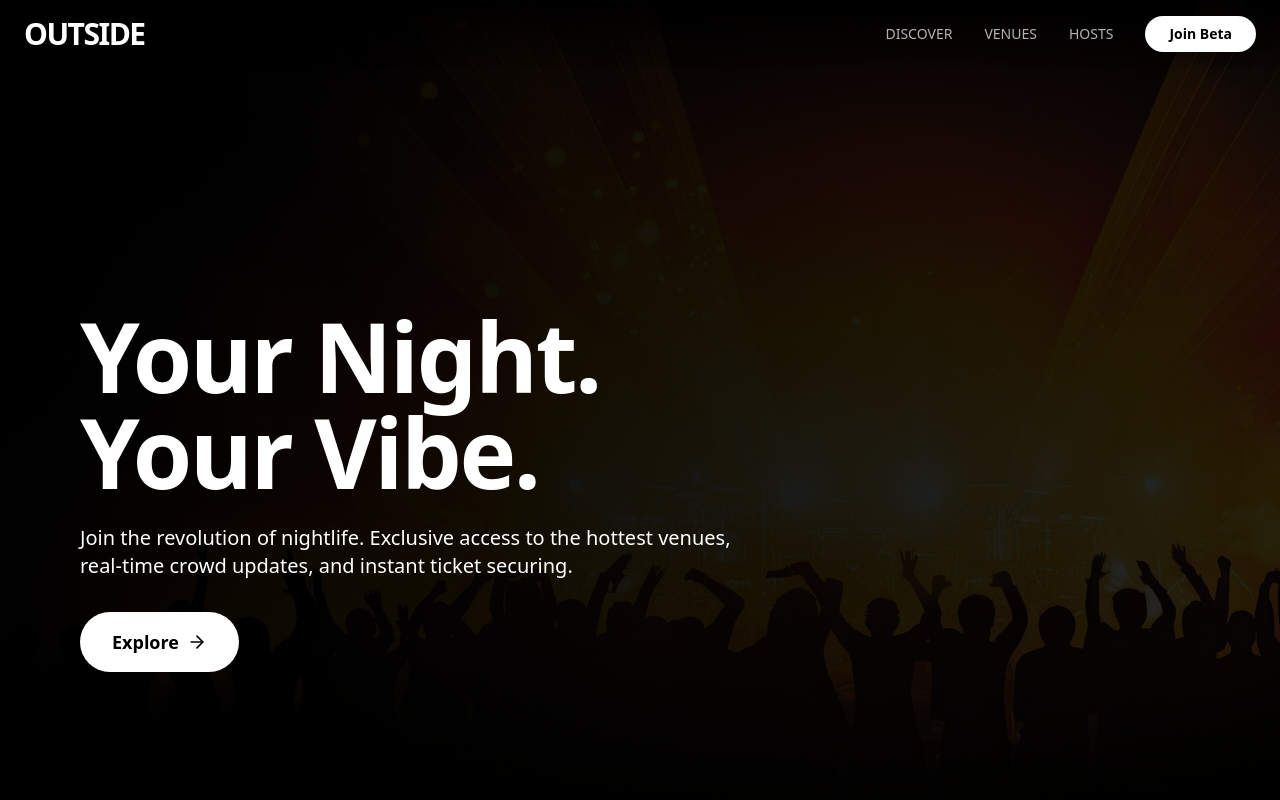
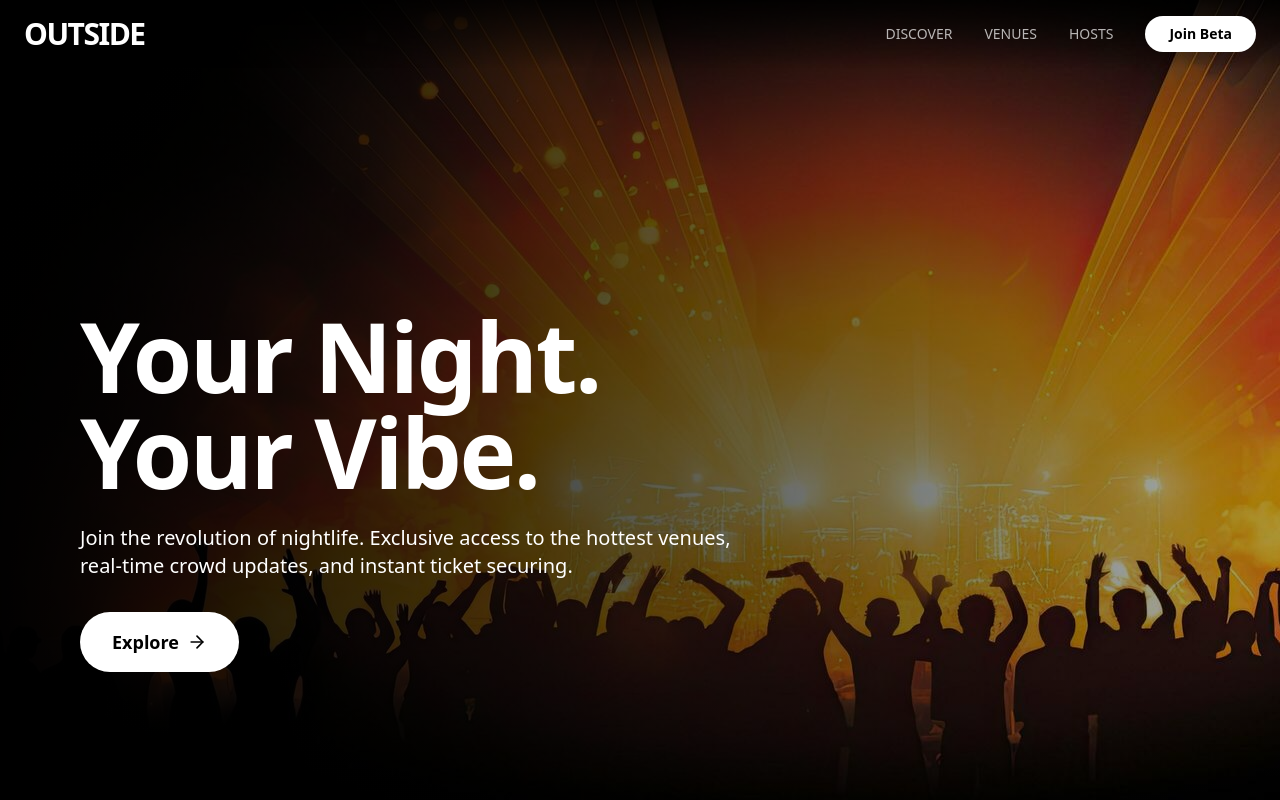
Before and after one commit to emekadefirst/OutsideUI, a React (Vite) app: page / in a window 1280 px wide. Shown: the top 800 px of the page. Built offline with nearby package versions, Linux system fonts and the light colour scheme.

Commit message:
menu bas working

```diff
--- a/src/index.css
+++ b/src/index.css
@@ -2,5 +2,5 @@
 
 
 .hero-bg {
-    background: linear-gradient( to right, #000000fa, #000000d8), url('./assets/images/image.jpg');
+    background: linear-gradient( to right, #000000fa, #00000050), url('./assets/images/image.jpg');
 }
```
